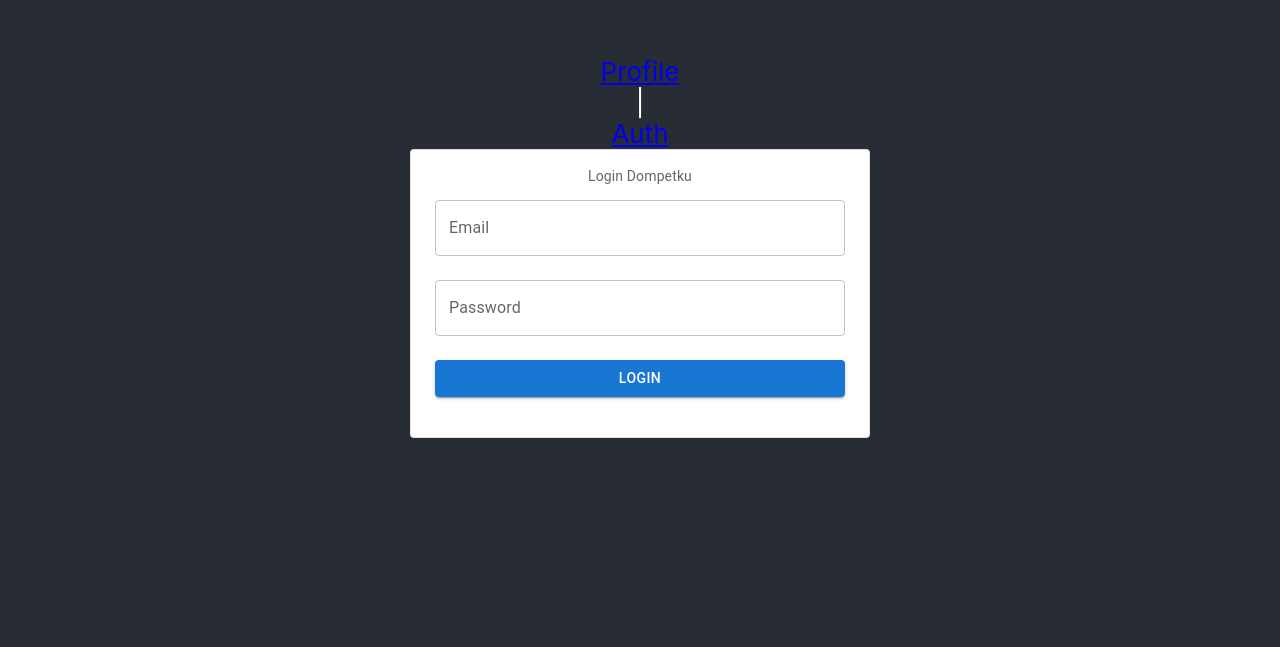
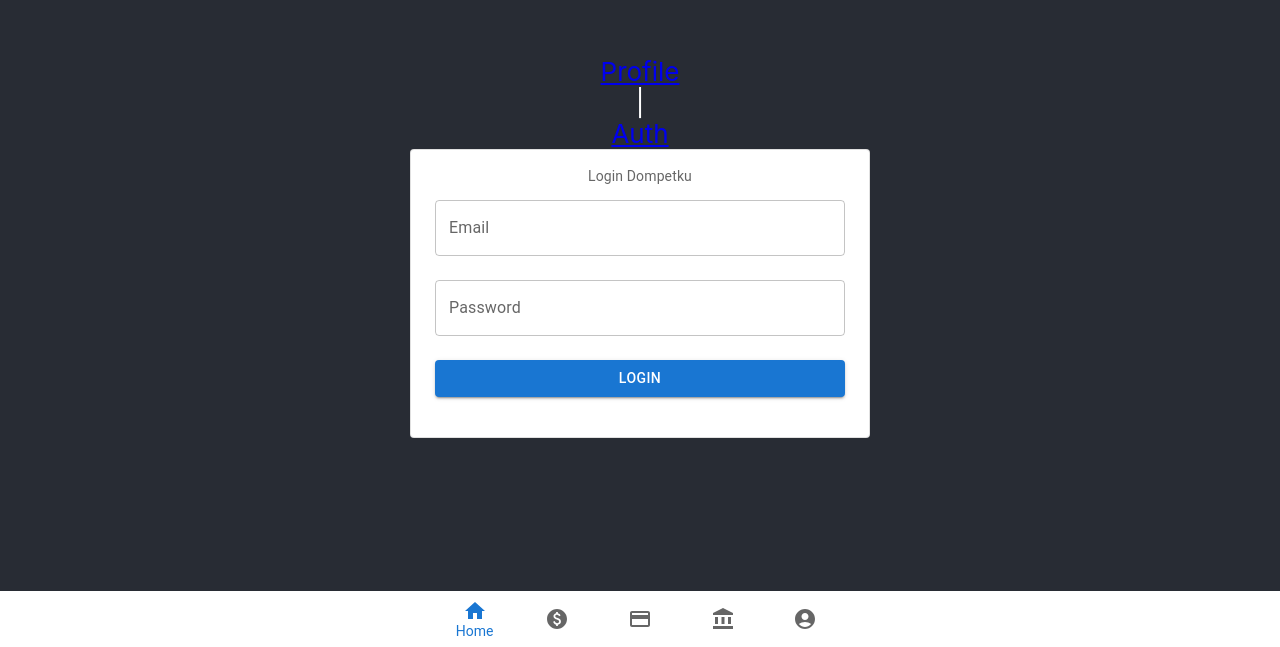
Before and after one commit to notblessy/dompetku-webapp, a React (Create React App) app: page /auth in a window 1280 px wide. Shown: the part 153-800 px from the top of the page. Built offline with nearby package versions, Linux system fonts and the light colour scheme; no server answers.

Commit message:
Fix login toast & add bottom navigation

```diff
--- a/src/App.js
+++ b/src/App.js
@@ -1,10 +1,29 @@
-import { Link, Route, Routes } from 'react-router-dom';
+import './App.css';
+import { Link, Route, Routes, useNavigate } from 'react-router-dom';
+import { useState } from 'react';
+
+import HomeIcon from '@mui/icons-material/Home';
+import CreditCardIcon from '@mui/icons-material/CreditCard';
+import PaidIcon from '@mui/icons-material/Paid';
+import AccountBalanceIcon from '@mui/icons-material/AccountBalance';
+import AccountCircleIcon from '@mui/icons-material/AccountCircle';
+import { BottomNavigation, BottomNavigationAction } from '@mui/material';
+
 import { GuestOnly, Protector } from './components';
+
 import Auth from './pages/auth';
 import Profile from './pages/profile';
-import './App.css';
 
 function App() {
+  const navigate = useNavigate();
+  const [value, setValue] = useState('home');
+
+  const handleChange = (event, newValue) => {
+    const nav = newValue !== 'home' ? newValue : '';
+    navigate(nav);
+    setValue(newValue);
+  };
+
   return (
     <div className="App">
       <header className="App-header">
@@ -17,6 +36,39 @@ function App() {
             <Route path="auth" element={<Auth />} />
           </Route>
         </Routes>
+        <BottomNavigation
+          sx={{ position: 'fixed', bottom: 0, left: 0, right: 0 }}
+          elevation={3}
+          onChange={handleChange}
+        >
+          <BottomNavigation value={value}>
+            <BottomNavigationAction
+              label="Home"
+              value="home"
+              icon={<HomeIcon />}
+            />
+            <BottomNavigationAction
+              label="Transactions"
+              value="transactions"
+              icon={<PaidIcon />}
+            />
+            <BottomNavigationAction
+              label="Wallets"
+              value="wallets"
+              icon={<CreditCardIcon />}
+            />
+            <BottomNavigationAction
+              label="Budgets"
+              value="budgets"
+              icon={<AccountBalanceIcon />}
+            />
+            <BottomNavigationAction
+              label="Account"
+              value="account"
+              icon={<AccountCircleIcon />}
+            />
+          </BottomNavigation>
+        </BottomNavigation>
       </header>
     </div>
   );
--- a/src/index.js
+++ b/src/index.js
@@ -6,15 +6,18 @@ import './index.css';
 import App from './App';
 import reportWebVitals from './reportWebVitals';
 import { AuthProvider } from './libs/contexts/auth';
+import { ToastProvider } from './libs/contexts/toast';
 
 const root = ReactDOM.createRoot(document.getElementById('root'));
 root.render(
   <React.StrictMode>
     <CookiesProvider>
       <BrowserRouter>
-        <AuthProvider>
-          <App />
-        </AuthProvider>
+        <ToastProvider>
+          <AuthProvider>
+            <App />
+          </AuthProvider>
+        </ToastProvider>
       </BrowserRouter>
     </CookiesProvider>
   </React.StrictMode>
--- a/src/libs/contexts/auth.js
+++ b/src/libs/contexts/auth.js
@@ -27,17 +27,18 @@ export const AuthProvider = ({ children }) => {
       setLoading(true);
       try {
         const { data: res } = await api.post('/login', data);
-
-        if (res.token) {
+        console.log(res.success);
+        if (res.token && res.success) {
+          console.log('SUBMITTTT');
           setCookie('accessToken', res.token, { path: '/' });
           setTimeout(() => {
             navigate('/');
           }, 500);
         } else {
-          toast('error', 'Gagal mencoba masuk.');
+          toast('error', res.message);
         }
       } catch (error) {
-        toast('error', 'Kesalahan pada sistem. ' + error);
+        toast('error', 'System error. ' + error);
       } finally {
         setLoading(false);
       }
--- a/src/libs/contexts/toast.js
+++ b/src/libs/contexts/toast.js
@@ -42,7 +42,7 @@ export const ToastProvider = ({ children, autoHideDuration }) => {
           </IconButton>
         }
       >
-        <Alert onClose={onClose} severity={severity}>
+        <Alert onClose={onClose} severity={severity} sx={{ mb: 5 }}>
           {message}
         </Alert>
       </Snackbar>
--- a/src/pages/auth/index.jsx
+++ b/src/pages/auth/index.jsx
@@ -14,8 +14,8 @@ export default function Auth() {
   const { handleSubmit, register } = useForm();
 
   const { onLogin } = useAuth();
+  const onSubmit = (data) => onLogin(data);
 
-  const onSubmit = (data) => onLogin(data);
   return (
     <Box sx={{ minWidth: 275 }}>
       <Card variant="outlined">
--- a/src/pages/profile/index.jsx
+++ b/src/pages/profile/index.jsx
@@ -1,11 +1,11 @@
 import { useAuth } from '../../libs/contexts/auth';
 
 export default function Profile() {
-  const { onLogout, user } = useAuth();
+  const { onLogout } = useAuth();
 
   return (
     <main style={{ padding: '1rem 0' }}>
-      <h2>Profile, {user}</h2>
+      <h2>Welcome to dompetku</h2>
 
       <button onClick={onLogout}>Logout</button>
     </main>
```
